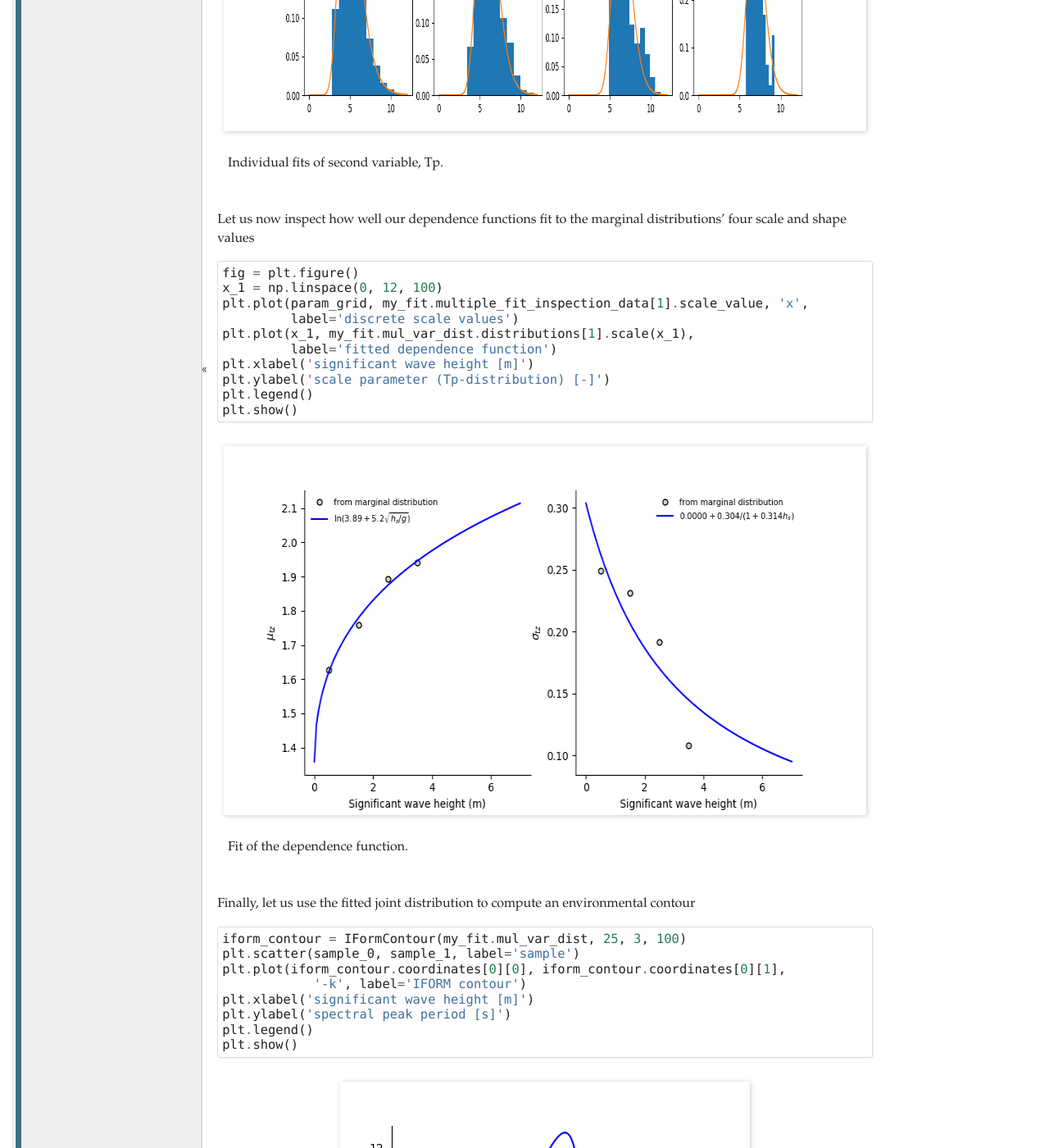
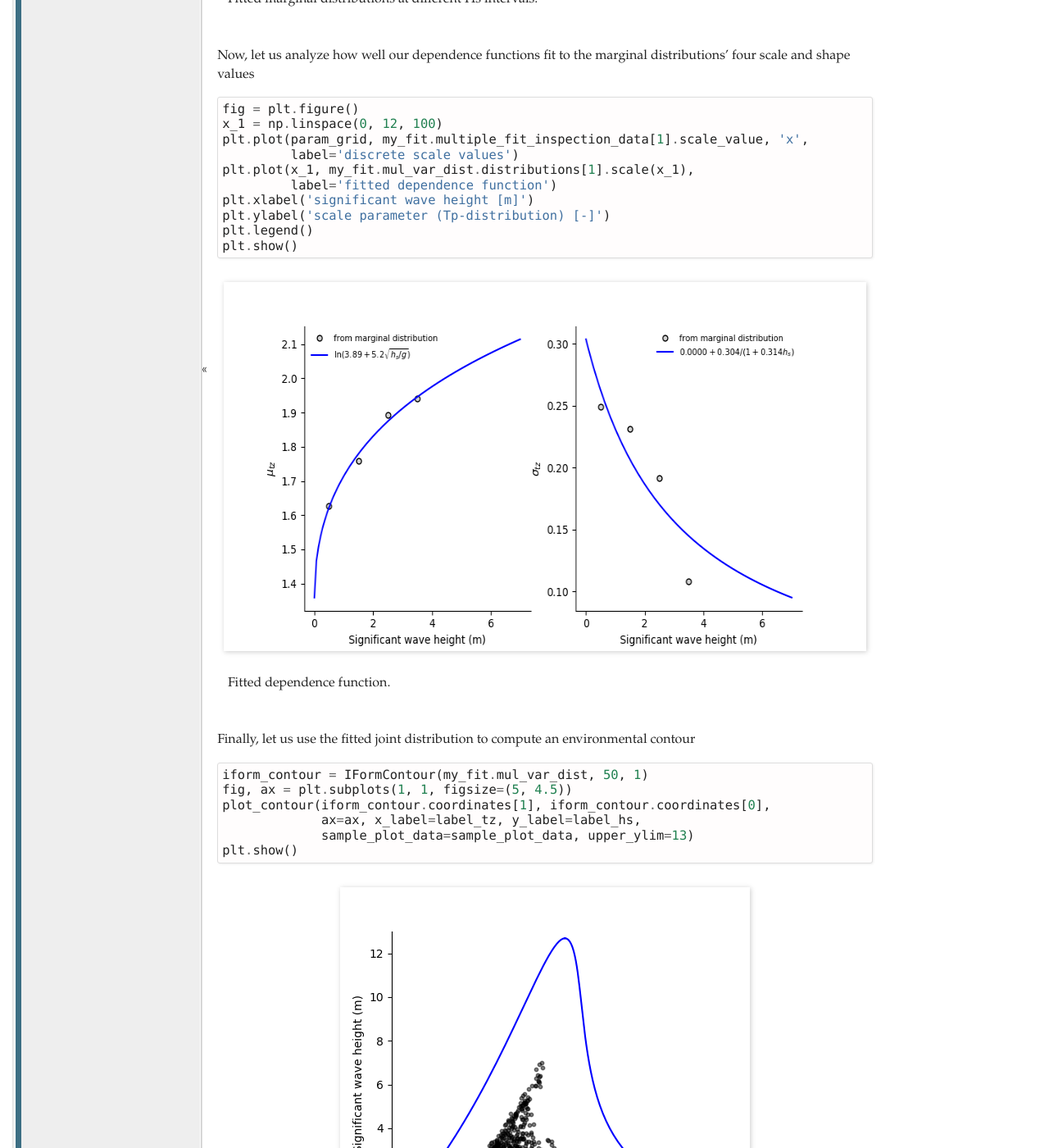
Before and after one commit to virocon-organization/virocon, a Sphinx documentation site: the page built from docs/fitting.rst, in a window 1280 px wide and 1400 px high, scrolled down 4064 px. Shown: the whole window at 82% size. Built offline with Sphinx 7.4.7, drawn with Linux system fonts in a browser that asks for light colours; some of the changed text lies outside the part shown.

Commit message:
Improve documentation.

```diff
--- a/docs/fitting.rst
+++ b/docs/fitting.rst
@@ -99,7 +99,7 @@
     :scale: 100 %
     :alt: example contours plot
 
-    Plot of a randomly drawn sample.
+    1 year of measurements from NDBC's buoy 44007.
 
 Now we describe the type of multivariate distribution that we want to fit to this data ::
 
@@ -130,7 +130,7 @@
     :scale: 100 %
     :alt: fit of first variable
 
-    Fit of the first variable, Hs.
+    QQ-plot showing the fitted exponentiated Weibull distribution and the empirical wave height data..
 
 For our second variable, we need some more plots to inspect it properly.
 Let us start with the marginal distributions that were fitted to Hs-intervals ::
@@ -148,12 +148,12 @@
 
 
 .. figure:: fitting_fig3.png
-    :scale: 100 %
+    :scale: 50 %
     :alt: individual fits of second variable
 
-    Individual fits of second variable, Tp.
+    Fitted marginal distributions at different Hs intervals.
 
-Let us now inspect how well our dependence functions fit to the marginal
+Now, let us analyze how well our dependence functions fit to the marginal
 distributions' four scale and shape values ::
 
     fig = plt.figure()
@@ -172,18 +172,16 @@
     :scale: 100 %
     :alt: fit of the dependence function
 
-    Fit of the dependence function.
+    Fitted dependence function.
 
 Finally, let us use the fitted joint distribution to compute an environmental
 contour ::
 
-    iform_contour = IFormContour(my_fit.mul_var_dist, 25, 3, 100)
-    plt.scatter(sample_0, sample_1, label='sample')
-    plt.plot(iform_contour.coordinates[0][0], iform_contour.coordinates[0][1],
-                '-k', label='IFORM contour')
-    plt.xlabel('significant wave height [m]')
-    plt.ylabel('spectral peak period [s]')
-    plt.legend()
+    iform_contour = IFormContour(my_fit.mul_var_dist, 50, 1)
+    fig, ax = plt.subplots(1, 1, figsize=(5, 4.5))
+    plot_contour(iform_contour.coordinates[1], iform_contour.coordinates[0],
+                 ax=ax, x_label=label_tz, y_label=label_hs,
+                 sample_plot_data=sample_plot_data, upper_ylim=13)
     plt.show()
 
 
@@ -191,4 +189,4 @@
     :scale: 100 %
     :alt: environmental contour based on the fitted distribution
 
-    Environmental contour based on the fitted distribution.
+    50-year environmental contour based on the fitted distribution.
```
